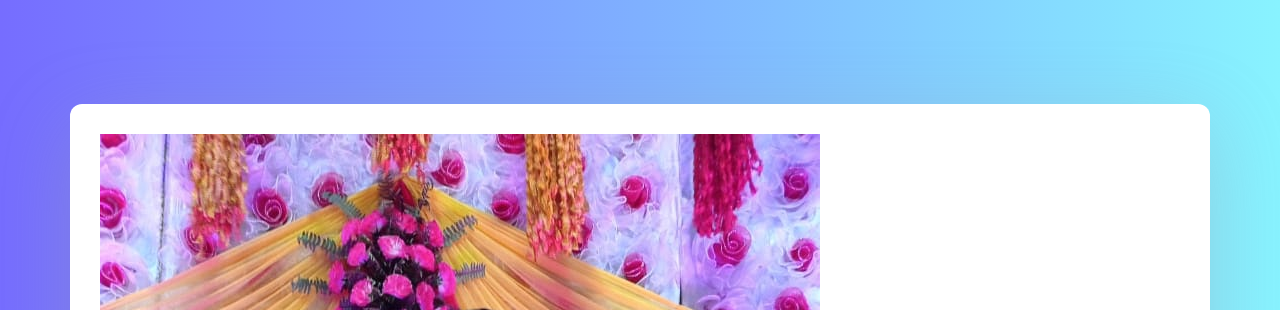
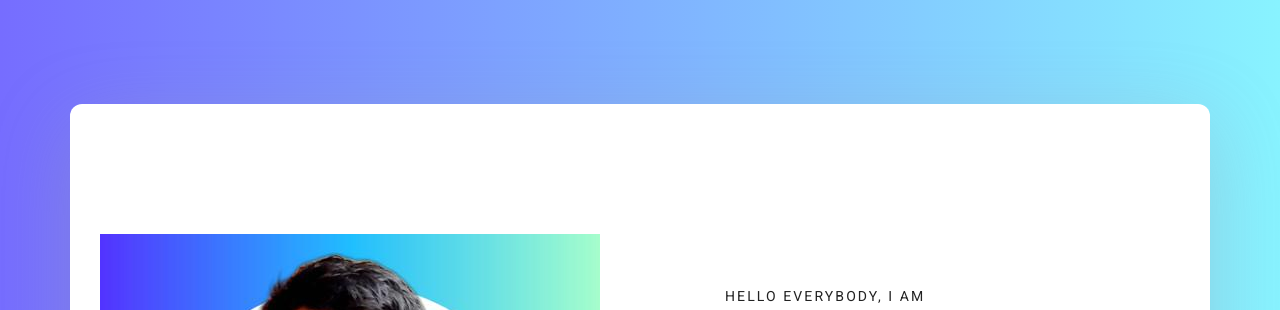
Before and after one commit to PUSHKARMAURYA/profile, a plain HTML site: page index.html in a window 1280 px wide. Shown: the part 96-406 px from the top of the page. Drawn offline with nearby package versions, Linux system fonts and the light colour scheme; files that its build step writes are made by us from their sources.

Commit message:
Update index.html

```diff
--- a/index.html
+++ b/index.html
@@ -82,7 +82,7 @@
 					<div class="banner_content">
 						<div class="media">
 							<div class="d-flex">
-								<img src="img/personal.jpg"  style="height:100%;width:100%"alt="">
+								<img src="img/pp (3).jpg"  style="height:100%;width:100%"alt="">
 							</div>
 							<div class="media-body">
 								<div class="personal_text">
```
